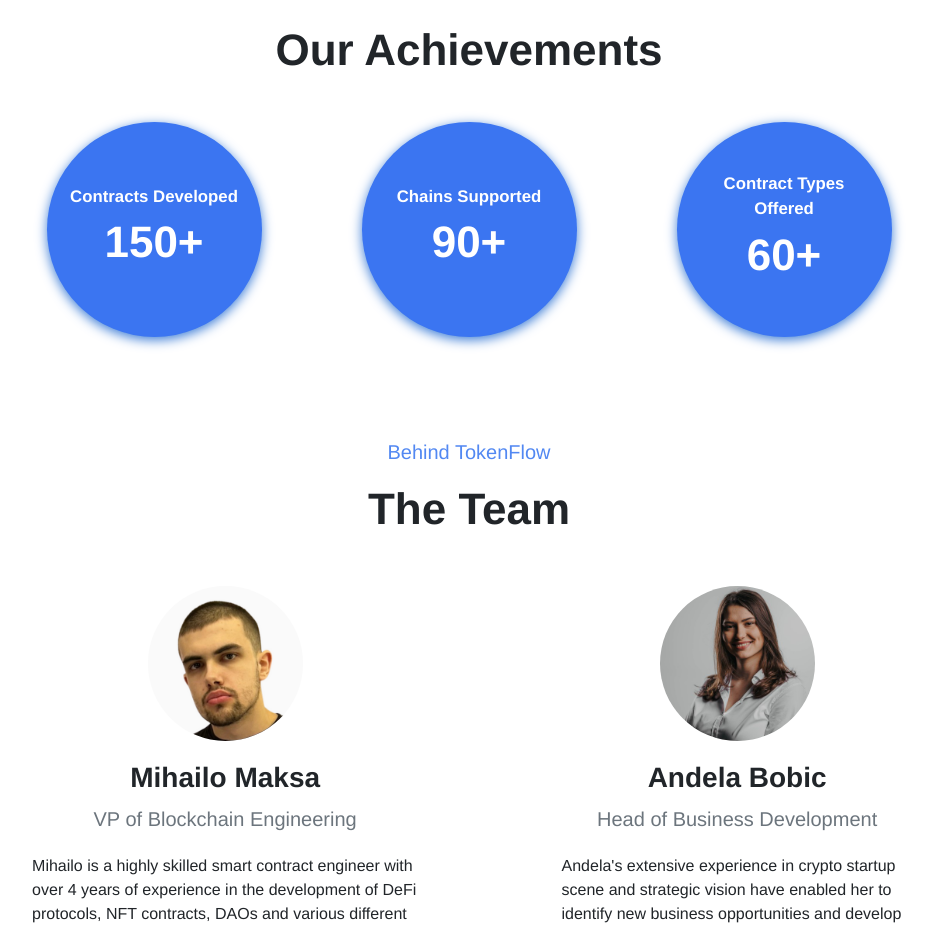
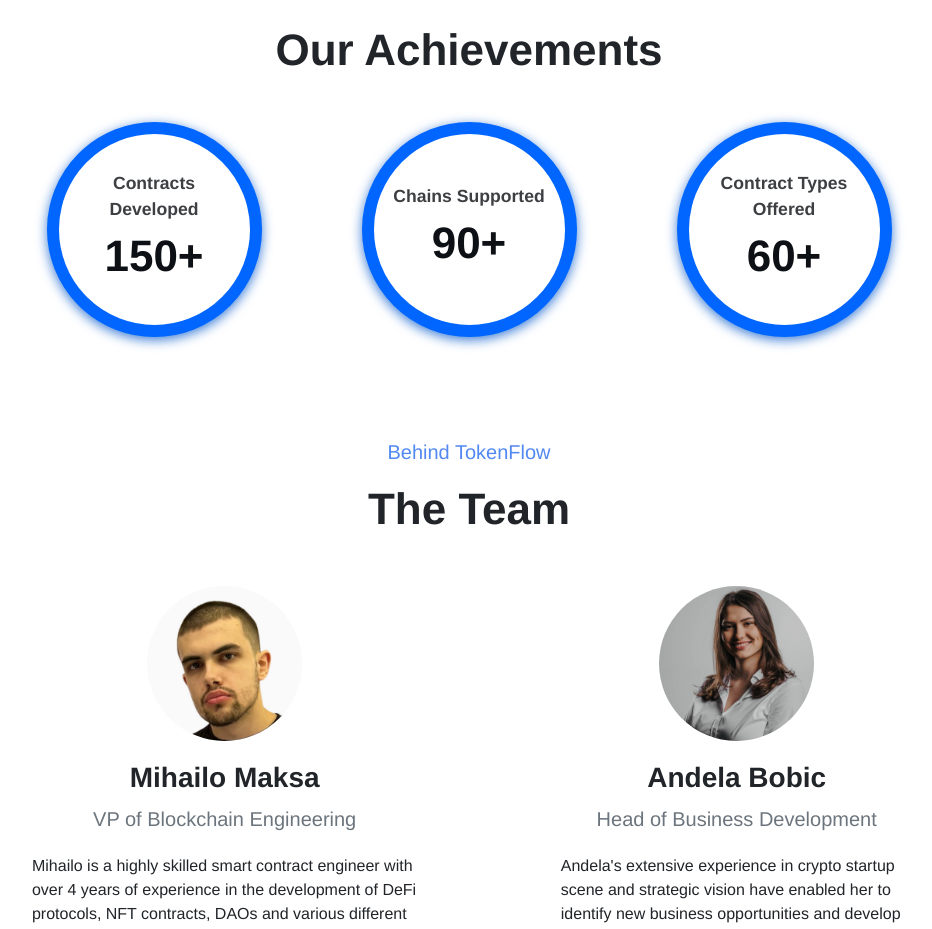
Before and after one commit to TokenFlow-ai/tokenflow-website, a React (Create React App) app: page / in a window 1280 px wide. Shown: the part 2080-3009 px from the top of the page, without its empty margins (171-1103 px from the left). Built offline with nearby package versions, Linux system fonts and the light colour scheme.

Commit message:
slight ui changes

```diff
--- a/src/components/Stats.tsx
+++ b/src/components/Stats.tsx
@@ -22,14 +22,7 @@ export const Stats: React.FC<StatsProps> = (): JSX.Element => {
         </div>
 
         <div className="stat-circle">
-          <div
-            className="stat-circle-title"
-            style={{
-              width: "80%",
-            }}
-          >
-            Contract Types Offered
-          </div>
+          <div className="stat-circle-title">Contract Types Offered</div>
           <div className="stat-circle-number">60+</div>
         </div>
       </div>
--- a/src/components/TheTeam.tsx
+++ b/src/components/TheTeam.tsx
@@ -2,7 +2,7 @@ import React from "react";
 import "./theTeam.scss";
 import TwitterIcon from "@material-ui/icons/Twitter";
 import LinkedInIcon from "@material-ui/icons/LinkedIn";
-import mihailo from "../assets/pfp.png";
+import mihailo from "../assets/mihailo.png";
 import andela from "../assets/andela_small.jpeg";
 
 type TheTeamProps = {
@@ -29,6 +29,7 @@ export const TheTeam: React.FC<TheTeamProps> = (): JSX.Element => {
               Mihailo is a highly skilled smart contract engineer with over 4
               years of experience in the development of DeFi protocols, NFT
               contracts, DAOs and various different dApps and web3 applications.
+              <br /> <br />
               He is responsible for managing the delivery of work to our clients
               in a timely manner, and has a proven track record of delivering
               secure contracts that have been audited and approved by reputable
@@ -66,9 +67,11 @@ export const TheTeam: React.FC<TheTeamProps> = (): JSX.Element => {
               Andela's extensive experience in crypto startup scene and
               strategic vision have enabled her to identify new business
               opportunities and develop innovative solutions to meet the needs
-              of clients. With her strong leadership skills and dedication to
-              excellence, she plays a pivotal role in driving the growth and
-              expansion of the company's client base. #Women in Blockchain
+              of clients.
+              <br /> <br />
+              With her strong leadership skills and dedication to excellence,
+              she plays a pivotal role in driving the growth and expansion of
+              the company's client base. #Women in Blockchain
             </div>
             <div className="team-member-socials">
               <a
--- a/src/components/layout/Footer.tsx
+++ b/src/components/layout/Footer.tsx
@@ -48,7 +48,12 @@ export const Footer: React.FC<FooterProps> = (): JSX.Element => {
               href="https://linkedin.com/company/tokenflow-ai"
               className="social-link"
             >
-              <LinkedInIcon style={{ color: "#0177B7", fontSize: "2em" }} />
+              <LinkedInIcon
+                style={{
+                  color: "#0177B7",
+                  fontSize: "2em",
+                }}
+              />
             </a>
             <a
               target="_blank"
--- a/src/components/layout/Header.tsx
+++ b/src/components/layout/Header.tsx
@@ -8,8 +8,6 @@ import clsx from "clsx";
 import { makeStyles } from "@material-ui/core/styles";
 import MenuIcon from "@material-ui/icons/Menu";
 import Button from "@material-ui/core/Button";
-import TwitterIcon from "@material-ui/icons/Twitter";
-import TelegramIcon from "@material-ui/icons/Telegram";
 import transparentSVGFavicon from "../../assets/favicon.svg";
 
 type HeaderProps = {
@@ -76,24 +74,6 @@ export const Header: React.FC<HeaderProps> = (): JSX.Element => {
           >
             Contact
           </a>
-          <div className="mobile-header-social-links">
-            <a
-              href="https://twitter.com/TokenFlow_ai"
-              rel="noopener noreferrer"
-              target="_blank"
-              className="nav-link"
-            >
-              <TwitterIcon style={{ color: "#04ABED", fontSize: "2em" }} />
-            </a>
-            <a
-              href="https://t.me/TokenFlow_ai"
-              rel="noopener noreferrer"
-              target="_blank"
-              className="nav-link"
-            >
-              <TelegramIcon style={{ color: "#219CD7", fontSize: "2em" }} />
-            </a>
-          </div>
           <button
             className="btn shadow-btn header-btn mobile-header-btn"
             type="button"
--- a/src/components/stats.scss
+++ b/src/components/stats.scss
@@ -31,13 +31,14 @@
       width: 215px;
       height: 215px;
       border-radius: 50%;
-      background-color: $semi-light-blue;
+      background-color: $white;
+      border: 12px solid $blue;
       display: flex;
       justify-content: center;
       align-items: center;
       flex-direction: column;
       margin: 0 50px;
-      color: $white;
+      color: $dark;
       box-shadow: #3d7dd6 0px 3px 12px;
 
       @media screen and (max-width: 992px) {
@@ -45,12 +46,14 @@
       }
 
       .stat-circle-title {
-        font-size: 1.05em;
+        font-size: 1.1em;
         text-align: center;
         font-weight: bold;
+        width: 80%;
+        opacity: 0.8;
 
         @media screen and (max-width: 992px) {
-          font-size: 0.85em;
+          font-size: 0.9em;
         }
       }
 
--- a/src/components/theTeam.scss
+++ b/src/components/theTeam.scss
@@ -92,7 +92,7 @@
           width: 90%;
 
           @media screen and (max-width: 992px) {
-            font-size: 0.85em;
+            font-size: 0.9em;
           }
         }
 
```
Also changed, not shown: src/assets/mihailo.png (renamed from src/assets/pfp.png).
